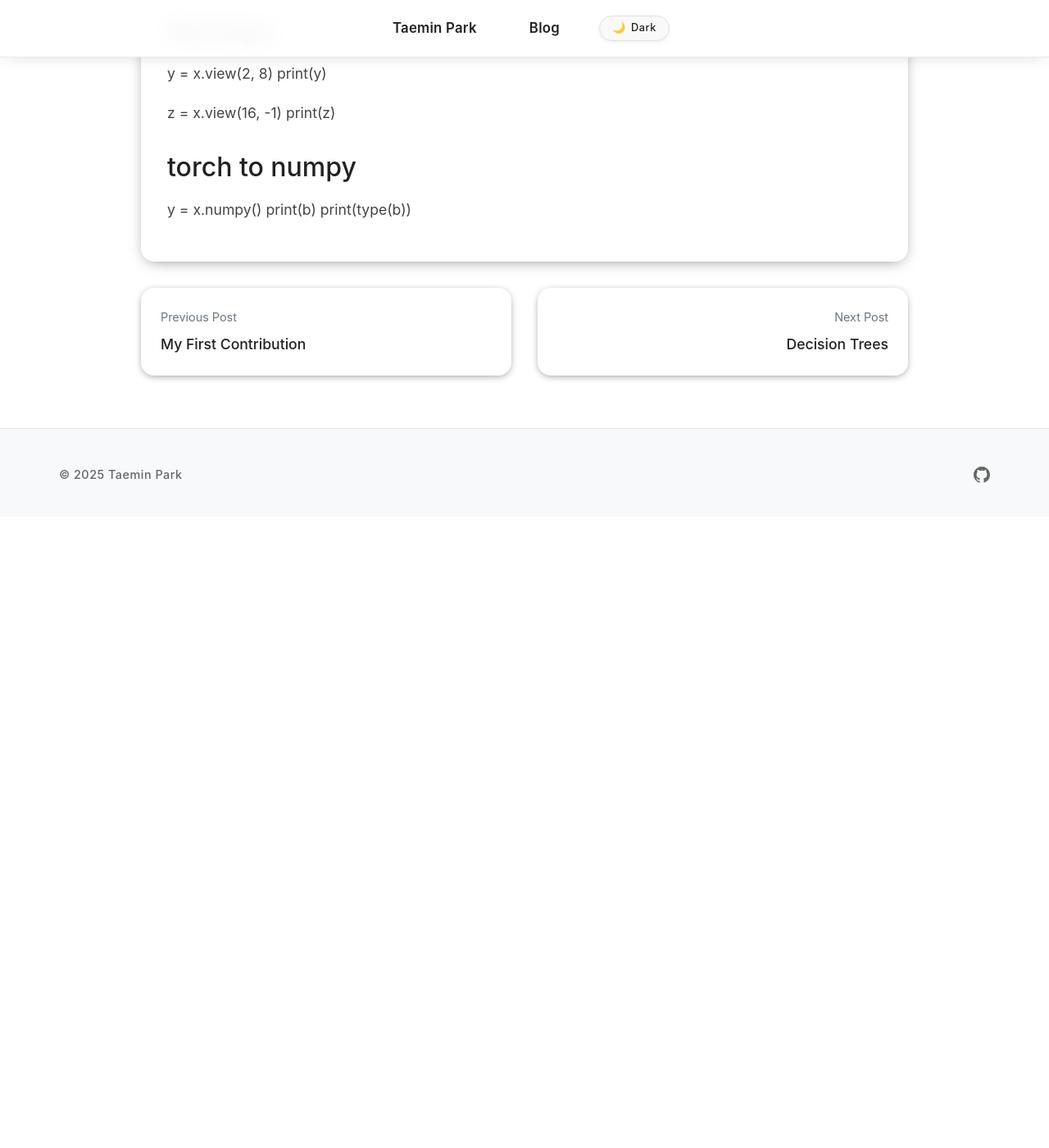
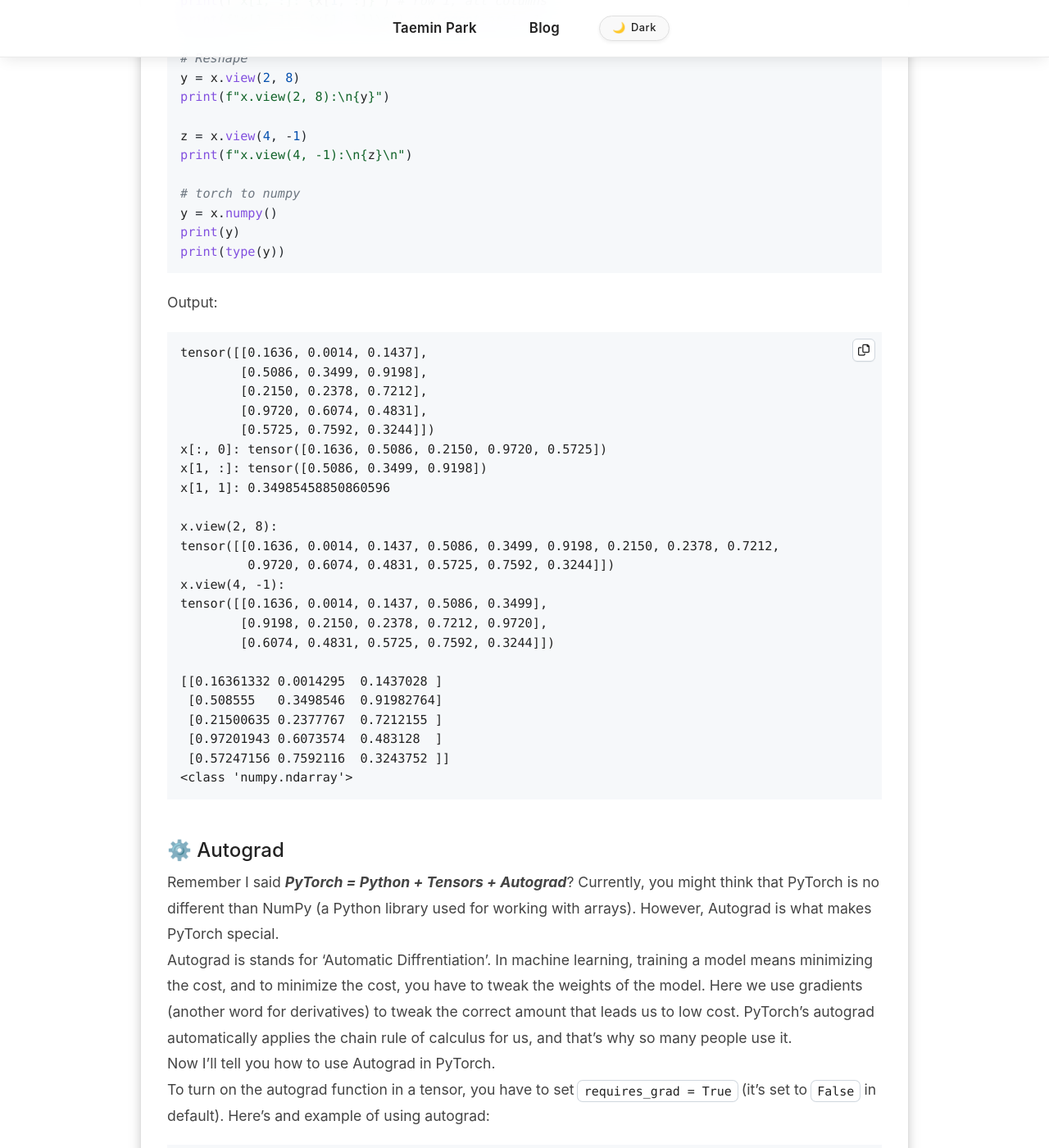
Before and after one commit to taemincode/taemincode.github.io, a Jekyll site: the page built from _posts/2025-09-21-pytorch.md, in a window 1280 px wide and 1400 px high, scrolled down 4646 px. Shown: the whole window at 82% size. Built offline with Jekyll 4.4.1, drawn with Linux system fonts in a browser that asks for light colours; before the commit the page ends 5276 px from its top, so only the background shows below that; some of the changed text lies outside the part shown.

Commit message:
Draft content

````diff
--- a/_posts/2025-09-21-pytorch.md
+++ b/_posts/2025-09-21-pytorch.md
@@ -141,18 +141,189 @@
 print(x)
 
 # Slicing
-print("x[:, 0]", x[:, 0]) # all rows, column 0
-print("x[1, :]", x[1, :]) # row 1, all columns
-print("x[1, 1]", x[1, 1]) # element at 1, 1
+print(f"x[:, 0]: {x[:, 0]}") # all rows, column 0
+print(f"x[1, :]: {x[1, :]}") # row 1, all columns
+print(f"x[1, 1]: {x[1, 1]}\n") # element at 1, 1
 
 # Reshape
 y = x.view(2, 8)
-print(y)
+print(f"x.view(2, 8):\n{y}")
 
-z = x.view(16, -1)
-print(z)
+z = x.view(4, -1)
+print(f"x.view(4, -1):\n{z}\n")
 
 # torch to numpy
 y = x.numpy()
-print(b)
-print(type(b))
+print(y)
+print(type(y))
+```
+Output:
+```text
+tensor([[0.1636, 0.0014, 0.1437],
+        [0.5086, 0.3499, 0.9198],
+        [0.2150, 0.2378, 0.7212],
+        [0.9720, 0.6074, 0.4831],
+        [0.5725, 0.7592, 0.3244]])
+x[:, 0]: tensor([0.1636, 0.5086, 0.2150, 0.9720, 0.5725])
+x[1, :]: tensor([0.5086, 0.3499, 0.9198])
+x[1, 1]: 0.34985458850860596
+
+x.view(2, 8):
+tensor([[0.1636, 0.0014, 0.1437, 0.5086, 0.3499, 0.9198, 0.2150, 0.2378, 0.7212,
+         0.9720, 0.6074, 0.4831, 0.5725, 0.7592, 0.3244]])
+x.view(4, -1):
+tensor([[0.1636, 0.0014, 0.1437, 0.5086, 0.3499],
+        [0.9198, 0.2150, 0.2378, 0.7212, 0.9720],
+        [0.6074, 0.4831, 0.5725, 0.7592, 0.3244]])
+
+[[0.16361332 0.0014295  0.1437028 ]
+ [0.508555   0.3498546  0.91982764]
+ [0.21500635 0.2377767  0.7212155 ]
+ [0.97201943 0.6073574  0.483128  ]
+ [0.57247156 0.7592116  0.3243752 ]]
+<class 'numpy.ndarray'>
+```
+
+## ⚙️ Autograd
+Remember I said ***PyTorch = Python + Tensors + Autograd***? Currently, you might think that PyTorch is no different than NumPy (a Python library used for working with arrays). However, Autograd is what makes PyTorch special.<br>
+Autograd is stands for 'Automatic Diffrentiation'. In machine learning, training a model means minimizing the cost, and to minimize the cost, you have to tweak the weights of the model. Here we use gradients (another word for derivatives) to tweak the correct amount that leads us to low cost. PyTorch's autograd automatically applies the chain rule of calculus for us, and that's why so many people use it.<br>
+Now I'll tell you how to use Autograd in PyTorch.<br>
+To turn on the autograd function in a tensor, you have to set `requires_grad = True` (it's set to `False` in default). Here's and example of using autograd:
+```python
+x = torch.tensor([2.0], requires_grad=True)
+y = x ** 2 + 1
+
+# .backward() runs backpropagation
+y.backward()
+# .grad shows the gradient w.r.t the value
+print(x.grad)
+
+# the gradient accumulates
+# so it's good practice to set the gradient back to 0
+x.grad.zero_()
+print(x.grad)
+```
+Output:
+```text
+tensor([12.])
+tensor([0.])
+```
+
+This is how you stop autograd:
+```python
+# stoping gradient tracking
+# .requires_grad_(False)
+x = torch.ones(2, requires_grad=True)
+print(x.requires_grad)
+x.requires_grad_(False)
+print(x.requires_grad)
+```
+Output:
+```text
+True
+False
+```
+
+If you want a new tensor to not be connected to the computational graph (the chain), you can use .detach()
+```python
+x = torch.tensor([2.0], requires_grad=True)
+y = x * 3
+z = y.detach()
+
+print(y.requires_grad)
+print(z.requires_grad)
+```
+Output:
+```text
+True
+False
+```
+
+Finally, you can use `with torch.no_grad()` to temporarily stop gradient tracking:
+```python
+x = torch.randn(2, 2, requires_grad=True)
+print(x.requires_grad)
+with torch.no_grad():
+    y = x ** 2
+    print(y.requires_grad)
+```
+Output:
+```
+True
+False
+```
+
+## 🏗️ Building and Training a Simple Model
+Now we have all the building blocks, and it's time for us to actually build something! Here, we will build a simple linear regression model (if your not used to linear regression, I encourage you to read [this blog post](/ml/2025/08/06/linear-regression.html)):
+```python
+# Import libraries
+import torch
+import torch.nn as nn
+
+
+# Create dataset
+torch.manual_seed(314)
+X = torch.rand(100, 1) * 10
+# y = 2x + 3 + noise
+y = 2 * X + 3 + torch.randn(100, 1)
+
+
+# Define model
+class LinearRegressionModel(nn.Module):
+    def __init__(self):
+        super().__init__()
+        # input_dim=1, output_dim=1
+        self.linear = nn.Linear(1, 1)
+
+    def forward(self, x):
+        return self.linear(x)
+
+
+# Model, loss, and optimizer
+model = LinearRegressionModel()
+# mean squared error
+criterion = nn.MSELoss()
+# stochastic gradient descent
+optimizer = torch.optim.SGD(model.parameters(), lr=0.01)
+
+
+# Training loop
+epochs = 1000
+for epoch in range(epochs):
+    # Forward pass
+    y_pred = model(X)
+
+    # Compute loss
+    loss = criterion(y_pred, y)
+
+    # Backward pass & optimization
+    optimizer.zero_grad()
+    loss.backward()
+    # updated weights
+    optimizer.step()
+
+    if (epoch+1) % 100 == 0:
+        [w, b] = model.parameters()
+        print(f'Epoch {epoch+1}/{epochs}, Loss: {loss.item():.4f}')
+
+w, b = model.parameters()
+print(f"Learned weight: {w.item():.2f}, bias: {b.item():.2f}")
+```
+Output:
+```
+Epoch 100/1000, Loss: 1.4866
+Epoch 200/1000, Loss: 1.1636
+Epoch 300/1000, Loss: 1.0480
+Epoch 400/1000, Loss: 1.0067
+Epoch 500/1000, Loss: 0.9919
+Epoch 600/1000, Loss: 0.9866
+Epoch 700/1000, Loss: 0.9847
+Epoch 800/1000, Loss: 0.9840
+Epoch 900/1000, Loss: 0.9838
+Epoch 1000/1000, Loss: 0.9837
+Learned weight: 2.00, bias: 2.92
+```
+This is it! We've now built and trained our first model 😊
+
+## ✅ Summary
+In this blog post, we've learned about PyTorch, one of the must-knows in deep learning. We've covered tensors, autograd, and training models, and you'll now understand about 80% of PyTorch; which I think is enough to build and train real models. Thanks for reading, and I'll see you in the next blog post!
````
Also changed, not shown: _posts/2025-08-06-linear-regression.md (+2 -2 lines), _posts/2025-08-18-logistic-regression.md (+1 -1 lines).
